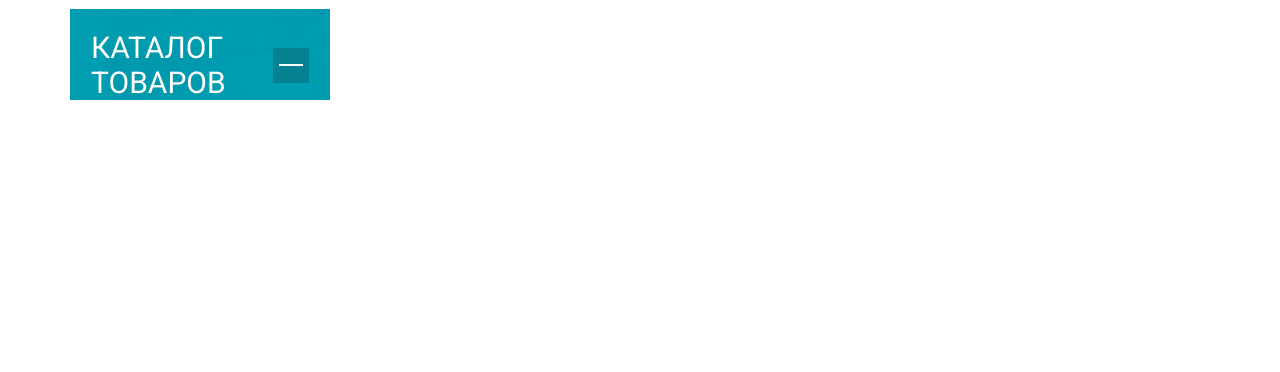
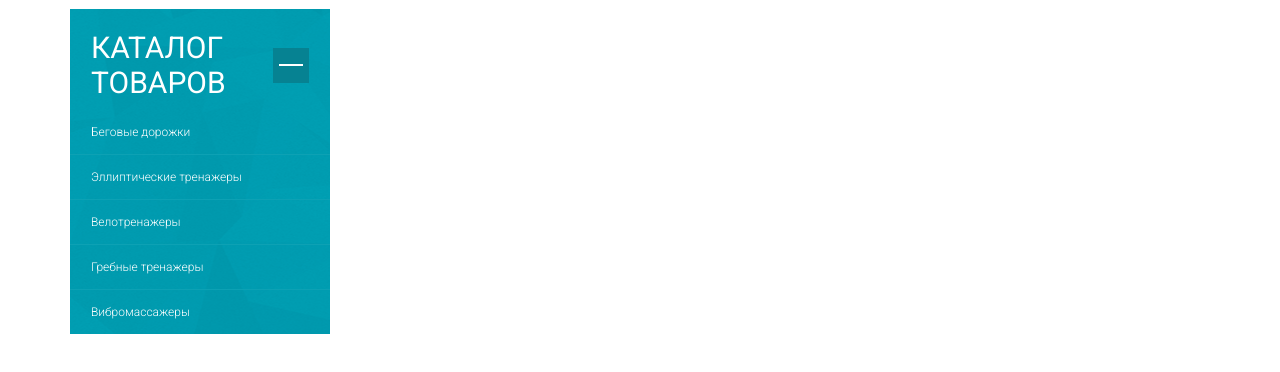
Before and after one commit to Vakhitos/Logo_shop, a plain HTML site: page index.html in a window 1280 px wide. Shown: the part 144-516 px from the top of the page. Drawn offline with Linux system fonts and the light colour scheme.

Commit message:
Начал левое меню

```diff
--- a/css/style.scss
+++ b/css/style.scss
@@ -217,7 +217,7 @@ body{
 .left-menu{
   background: url(../img/asideBg.png) top no-repeat;
   &__header{
-    padding: 21px 21px 0 21px;
+    padding: 21px 21px 10px 21px;
   }
   .header-menu{
     display: flex;
@@ -245,5 +245,28 @@ body{
       }
     }
   }
+  .drop-menu{
+    &__item{
+
+      &:not(:first-child){
+        border-top: 1px solid #0da1b4;
+      }
+    }
+    &__link{
+      display: block;
+      padding: 15px 10px 15px 21px;
+      font-size: 12px;
+      font-weight: 300;
+      color: #fff;
+      transition: .1s;
+
+      &_parent{
+
+      }
+      &:hover{
+        background: #098494;
+      }
+    }
+  }
 }
 /* /Page style */
--- a/index.html
+++ b/index.html
@@ -88,11 +88,11 @@
           </div>
           <div class="left-menu__drop brop-menu">
             <ul class="drop-menu__items">
-              <li class="drop-menu__item"><a href="" class="drop-menu__link"></a></li>
-              <li class="drop-menu__item"><a href="" class="drop-menu__link"></a></li>
-              <li class="drop-menu__item"><a href="" class="drop-menu__link"></a></li>
-              <li class="drop-menu__item"><a href="" class="drop-menu__link"></a></li>
-              <li class="drop-menu__item"><a href="" class="drop-menu__link"></a></li>
+              <li class="drop-menu__item"><a href="" class="drop-menu__link">Беговые дорожки</a></li>
+              <li class="drop-menu__item"><a href="" class="drop-menu__link">Эллиптические тренажеры</a></li>
+              <li class="drop-menu__item"><a href="" class="drop-menu__link">Велотренажеры</a></li>
+              <li class="drop-menu__item"><a href="" class="drop-menu__link">Гребные тренажеры</a></li>
+              <li class="drop-menu__item"><a href="" class="drop-menu__link drop-menu__link_parent">Вибромассажеры</a></li>
             </ul>
           </div>
         </nav>
```
Also changed, not shown: css/style.css, img/arrow.png, 3 other files.
